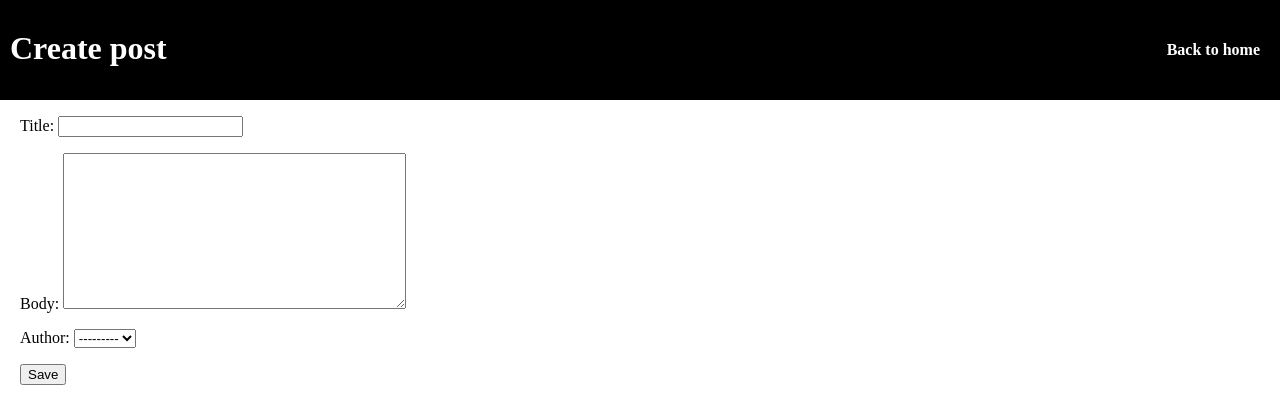
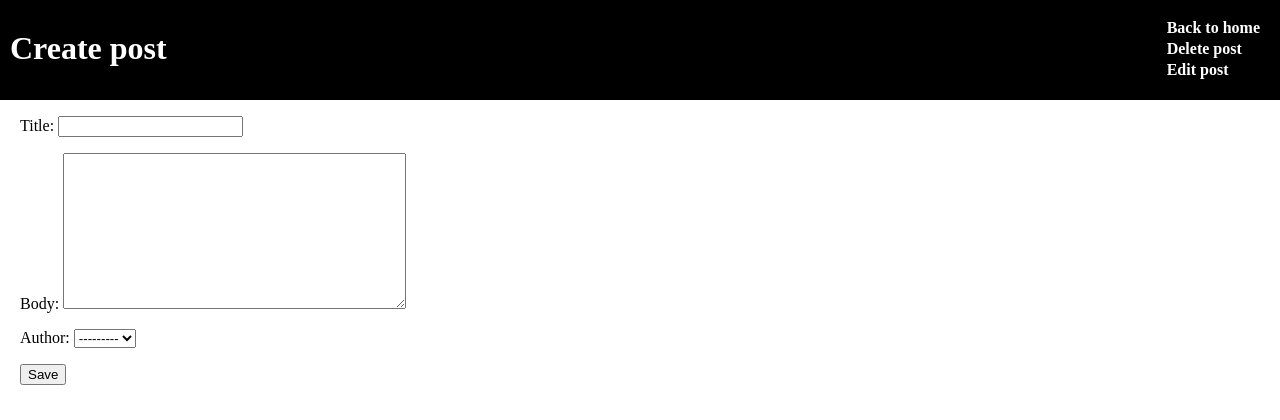
Before and after one commit to vvkin/simple-blog-django, a Django app: page /post/new/ in a window 1280 px wide. Shown: the top 420 px of the page. Run offline with Django 3.2, Linux system fonts and the light colour scheme.

Commit message:
Some changes in right-nav design

```diff
--- a/static/css/style.css
+++ b/static/css/style.css
@@ -1,18 +1,23 @@
-header#main-page-header{
+div#head-wrapper{
     background-color: black;
     font-size: 16px;
-    color: white;
+    color:white;
     margin-bottom: 10px;
     padding: 20px 20px 0px 0px;
     height: 80px;
     display: flex;
+    flex-direction: row;
     justify-content: space-between;
+}
+
+nav#right-nav{
+    margin: 0px;
+    padding: 15px 0px;
 }
 
 h1#page-header{
     padding: 0px;
     margin: 10px;
-    align-self: flex-start;
 }
 
 body{
@@ -20,15 +25,10 @@ body{
     padding: 0px;
 }
 
-a#back-to-home{
-    text-decoration: none;
-    font-size: 18px;
-    color:red;
-}
-
 #home-blog-title a{
     text-decoration: none;
     color: blue;
+    outline: 0px;
 }
 
 #home-blog-title a:hover{
@@ -39,16 +39,27 @@ article#content{
     margin: 0px 20px;
 }
 
-a#right-nav{
+nav#right-nav a{
     text-decoration: none;
     color:white;
-    justify-self: end;
-    align-self: center;
-    margin-bottom: 20px;
     font-weight: bold;
     outline: 0px;
 }
 
-a#right-nav:hover{
+nav#right-nav a:hover{
     color:gray;
+    cursor: pointer;
 }
+
+nav#right-nav ul{
+    list-style-type: none;
+    margin-top: -16px;
+}
+
+nav#right-nav li{
+    margin-bottom: 3px;
+}
+
+nav#right-nav ul li a{
+    margin: 0px;
+}
--- a/templates/base.html
+++ b/templates/base.html
@@ -7,14 +7,17 @@
         <link href="{% static 'css/style.css' %}" rel="stylesheet">
     </head>
     <body>
+        <div id = "head-wrapper">
             <header id = "main-page-header">
                 {% block header_content %}
+                {% endblock header_content %}
+            </header>
+
             <nav id="right-nav">
                 {% block right_nav_content %}
                 {% endblock right_nav_content %}
             </nav>
-            {% endblock header_content%}
-        </header>
+        </div>
         <article id = "content">
             {% block content %}
             {% endblock content %}
--- a/templates/post_new.html
+++ b/templates/post_new.html
@@ -6,10 +6,15 @@
 
 {% block header_content %}
     <h1 id = "page-header">Create post</h1>
-    {% block right_nav_content %}
-        <a href="{% url 'home' %}" id="right-nav">Back to home</a>
-    {% endblock right_nav_content %}
 {% endblock header_content %}
+
+{% block right_nav_content %}
+    <ul>
+        <li><a href="{% url 'home' %}" id="right-nav">Back to home</a></li>
+        <li><a>Delete post</a></li>
+        <li><a>Edit post</a></li>
+    </ul>
+{% endblock right_nav_content %}
 
 {% block content %}
     <form action="" method="POST"> {% csrf_token %}
```
Also changed, not shown: templates/home.html (+4 -3 lines), templates/one_post.html (+4 -3 lines). Lines whose indentation alone changed are shown as unchanged.
